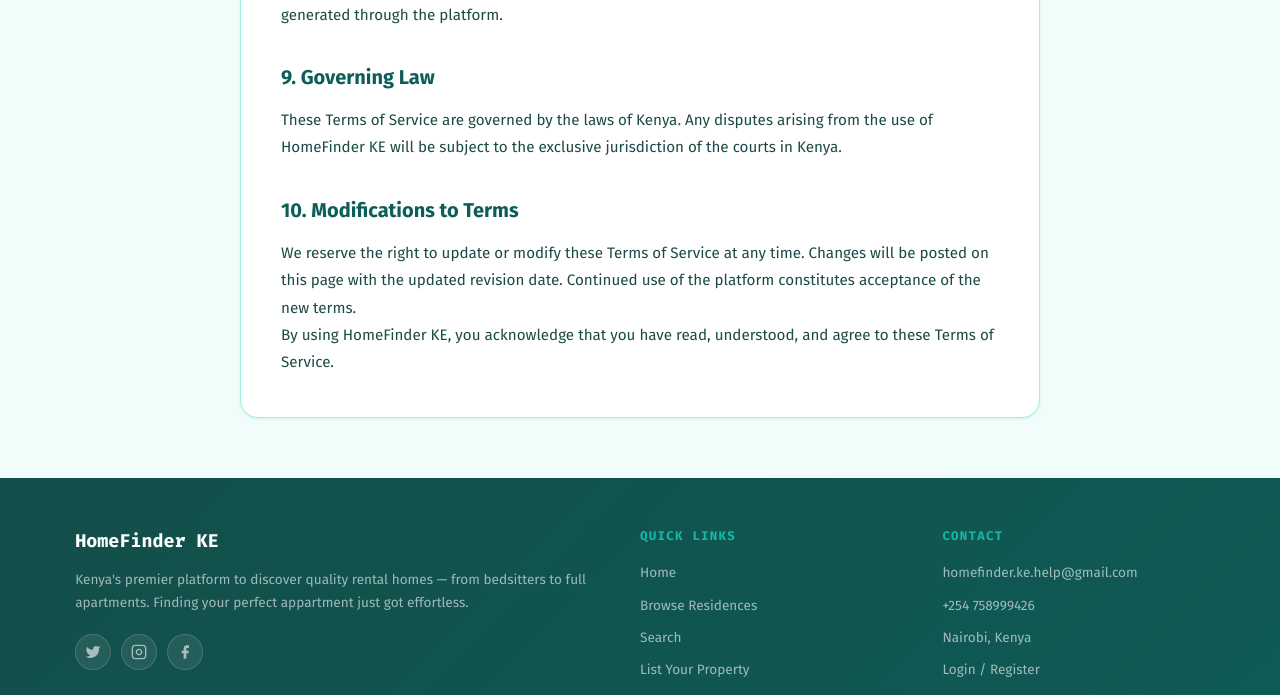
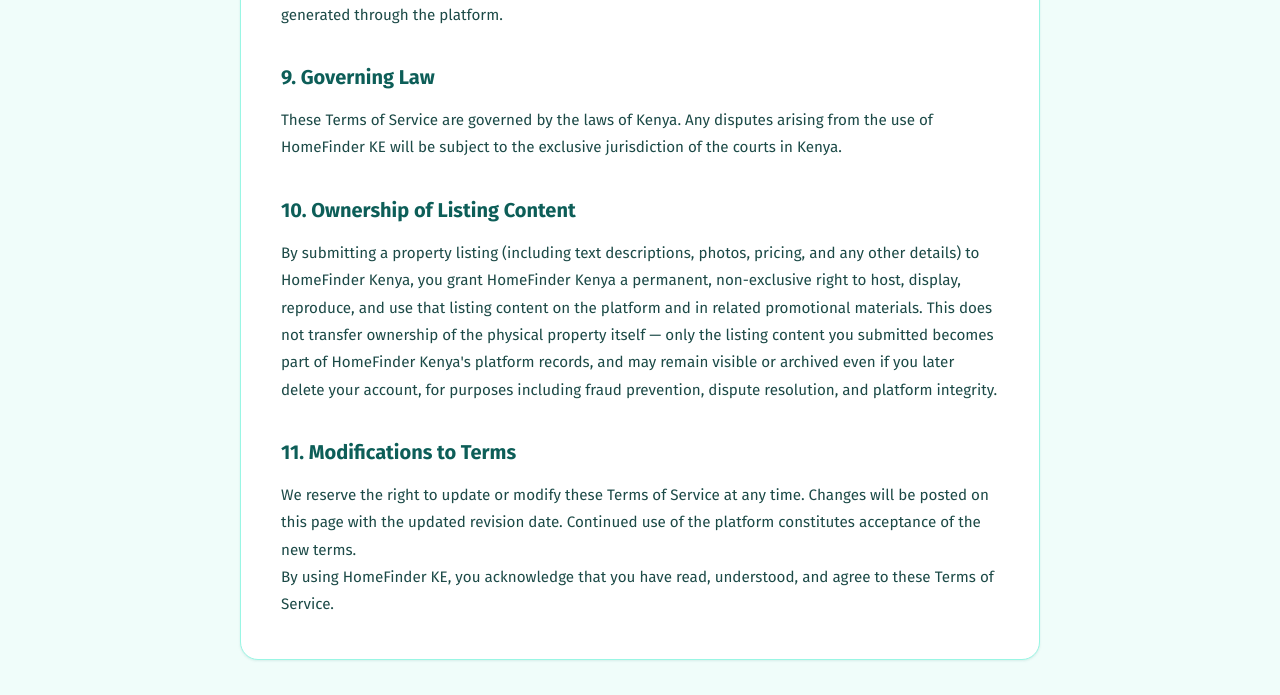
Before and after one commit to playboikido/homefinderke, a Django app: page /terms-of-service/ in a window 1280 px wide. Shown: the part 1508-2203 px from the top of the page. Run offline with Django 5.2, Linux system fonts and the light colour scheme.

Commit message:
Add listing content ownership clause to Terms of Service

```diff
--- a/core/templates/core/terms_of_service.html
+++ b/core/templates/core/terms_of_service.html
@@ -33,7 +33,9 @@
             <p>HomeFinder Kenya is provided "as is." We are not liable for disputes, losses, or damages arising from interactions, transactions, or agreements made between users, including tenancy or lease agreements generated through the platform.</p>
             <h2 style="color: var(--primary-dark); font-size: 1.25rem; margin-top: 30px; margin-bottom: 12px;">9. Governing Law</h2>
             <p>These Terms of Service are governed by the laws of Kenya. Any disputes arising from the use of HomeFinder KE will be subject to the exclusive jurisdiction of the courts in Kenya.</p>
-            <h2 style="color: var(--primary-dark); font-size: 1.25rem; margin-top: 30px; margin-bottom: 12px;">10. Modifications to Terms</h2>
+            <h3  style="color: var(--primary-dark); font-size: 1.25rem; margin-top: 30px; margin-bottom: 12px;">10. Ownership of Listing Content</h3>
+            <p>By submitting a property listing (including text descriptions, photos, pricing, and any other details) to HomeFinder Kenya, you grant HomeFinder Kenya a permanent, non-exclusive right to host, display, reproduce, and use that listing content on the platform and in related promotional materials. This does not transfer ownership of the physical property itself — only the listing content you submitted becomes part of HomeFinder Kenya's platform records, and may remain visible or archived even if you later delete your account, for purposes including fraud prevention, dispute resolution, and platform integrity.</p>
+            <h2 style="color: var(--primary-dark); font-size: 1.25rem; margin-top: 30px; margin-bottom: 12px;">11. Modifications to Terms</h2>
             <p>We reserve the right to update or modify these Terms of Service at any time. Changes will be posted on this page with the updated revision date. Continued use of the platform constitutes acceptance of the new terms.</p>
             <p>By using HomeFinder KE, you acknowledge that you have read, understood, and agree to these Terms of Service.</p>
 
```
